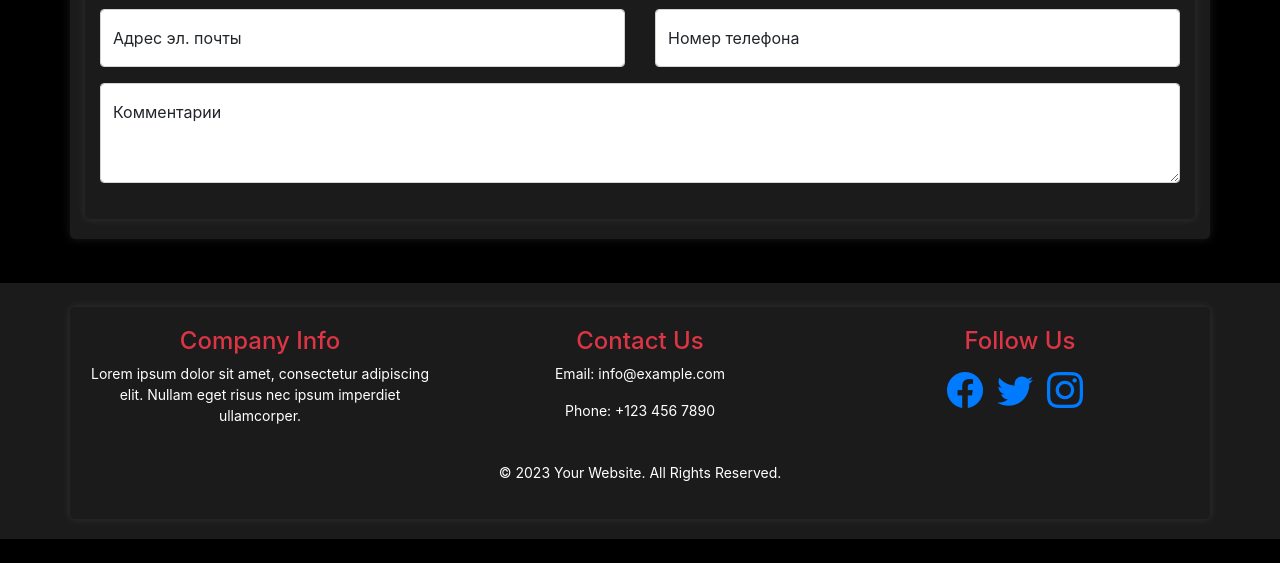
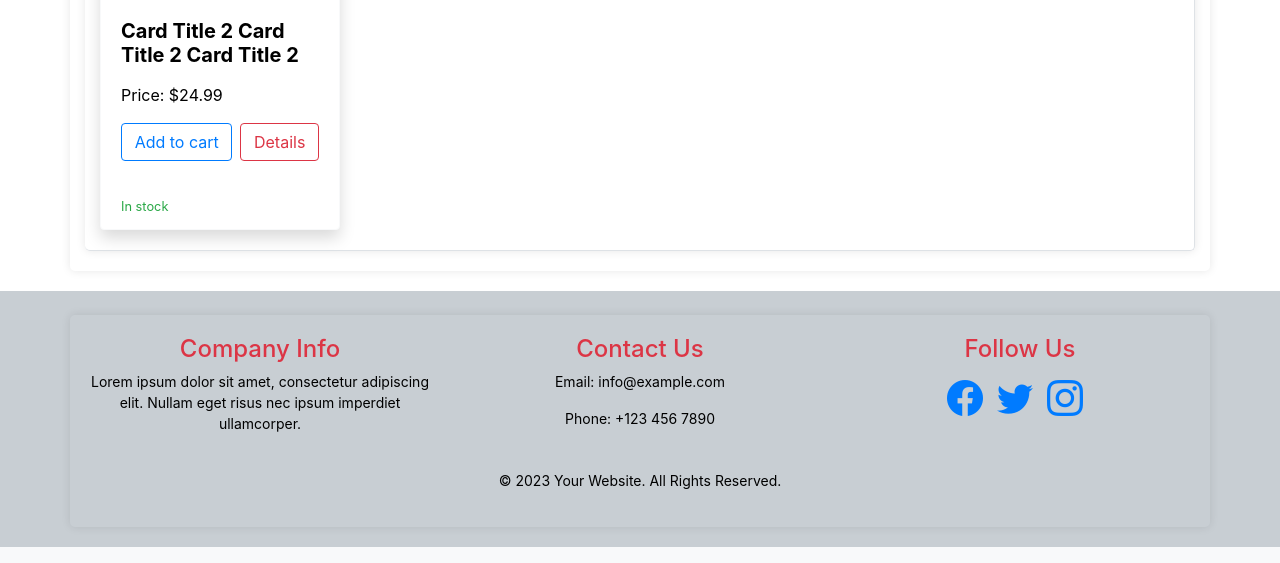
Before and after one commit to Slawik88/IESA__, a Django app: page / in a window 1280 px wide. Shown: the part 2543-3106 px from the top of the page. Run offline with Django 4.2, Linux system fonts and the light colour scheme; some libraries are stand-ins or nearby versions.

Commit message:
main_page finis

```diff
--- a/IESA/mainApp/templates/mainApp/base.html
+++ b/IESA/mainApp/templates/mainApp/base.html
@@ -1,5 +1,3 @@
-{% load static %}
-
 <!DOCTYPE html>
 <html lang="en">
   <head>
@@ -9,12 +7,11 @@
     <link href="https://cdn.jsdelivr.net/npm/bootstrap-icons@1.18.0/font/bootstrap-icons.css" rel="stylesheet" />
     <link href="https://fonts.googleapis.com/css2?family=Roboto:wght@400;700&display=swap" rel="stylesheet" />
     {% block links %}
-
     {% endblock %}
     <style>
       body {
-        background-color: #121212; /* black background */
-        color: #ffffff; /* white text */
+        background-color: #ffffff; /* white background */
+        color: #000000; /* black text */
         font-family: 'Roboto', sans-serif; /* Google Font Roboto */
         display: flex;
         flex-direction: column;
@@ -23,8 +20,8 @@
       }
 
       header {
-        background-color: #000; /* black header */
-        box-shadow: 0 4px 2px -2px #1b1b1b; /* dark background shadow */
+        background-color: #f8f9fa; /* light gray header */
+        box-shadow: 0 4px 2px -2px #c8ced3; /* light gray background shadow */
         transition: background-color 0.5s ease-in-out; /* smooth color transition */
       }
 
@@ -38,7 +35,7 @@
       }
 
       .navbar-toggler-icon {
-        background-color: #fff;
+        background-color: #000;
       }
 
       main {
@@ -47,8 +44,8 @@
       }
 
       footer {
-        background-color: #1b1b1b; /* dark footer */
-        color: #fff;
+        background-color: #c8ced3; /* light gray footer */
+        color: #000000;
         padding: 20px;
         text-align: center;
         font-size: 14px;
@@ -63,17 +60,16 @@
       }
 
       .btn-outline-light {
-        color: #fff; /* white text */
-        border-color: #fff;
+        color: #000000; /* black text */
+        border-color: #000000;
         font-size: 20px; /* increase font size */
         padding: 5px 10px; /* increase padding */
       }
 
       .container {
-        background-color: #1b1b1b; /* dark container background */
         padding: 20px;
         border-radius: 5px;
-        box-shadow: 0 0 10px rgba(255, 255, 255, 0.1); /* white shadow */
+        box-shadow: 0 0 10px rgba(0, 0, 0, 0.1); /* gray shadow */
       }
 
       /* Center the navigation and increase font size */
@@ -103,10 +99,11 @@
       .footer-icon {
         font-size: 36px;
         margin-right: 10px;
+      }
 
-      }
       .dropdown-item:hover {
-        background-color: #343a40; /* Измените цвет фона при ховере на пункте меню */
+        background-color: #dc3545; /* red on hover */
+        color: #ffffff; /* white text on hover */
       }
 
       #header_button_right {
@@ -115,94 +112,99 @@
       #header_cart {
         margin-left: 2%;
       }
+
+
       {% block styles %}
       {% endblock styles %}
     </style>
     <title>Document</title>
   </head>
-  <body class="bg-black">
-    <div class="container-fluid p-0 ">
-      <nav class="navbar navbar-expand-lg navbar-dark bg-dark">
-        <div class="container-fluid ">
-            <a class="navbar-brand fs-1 text fs-2 " href="#">IESA</a>
-          <button class="navbar-toggler" type="button" data-bs-toggle="collapse" data-bs-target="#navbarSupportedContent" aria-controls="navbarSupportedContent" aria-expanded="false" aria-label="Toggle navigation"><span class="navbar-toggler-icon"></span></button>
-          <div class="collapse navbar-collapse" id="navbarSupportedContent">
-            <ul class="navbar-nav me-auto mb-2 mb-lg-0">
+  <body class="mainapp-body">
+    <div class="container-fluid p-0 bg-white">
+      <nav class="navbar navbar-expand-lg navbar-light bg-light mainapp-header">
+        <div class="container-fluid">
+          <a class="navbar-brand fs-1 text fs-2 mainapp-navbar-brand-img" href="#">IESA</a>
+          <button class="navbar-toggler" type="button" data-bs-toggle="collapse" data-bs-target="#navbarSupportedContent"
+            aria-controls="navbarSupportedContent" aria-expanded="false" aria-label="Toggle navigation">
+            <span class="navbar-toggler-icon mainapp-navbar-toggler-icon"></span>
+          </button>
+          <div class="collapse navbar-collapse mainapp-nav" id="navbarSupportedContent">
+            <ul class="navbar-nav me-auto mb-2 mb-lg-0 link-offset-2-hover">
               <li class="nav-item">
-                <a class="nav-link" href="#">Home</a>
-              </li>
-              <li class="nav-item">
-                <a class="nav-link" href="#">Contacts</a>
+                <a class="nav-link" href="{% url "home_page" %}">Home</a>
               </li>
               <li class="nav-item dropdown">
-                <a class="nav-link dropdown-toggle navbar-dark" href="#" role="button" data-bs-toggle="dropdown" aria-expanded="false">Les Cours</a>
-                <ul class="dropdown-menu bg-dark">
+                <a class="nav-link dropdown-toggle" href="#" role="button" data-bs-toggle="dropdown" aria-expanded="false">Courses</a>
+                <ul class="dropdown-menu">
                   <li>
-                    <a class="dropdown-item text-light" href="#">Cours Kids 4-6 ans</a>
+                    <a class="dropdown-item text-dark" href="#">Boxing course</a>
                   </li>
                   <li>
-                    <a class="dropdown-item text-light" href="#">Cours enfants 7-15 ans</a>
+                    <a class="dropdown-item text-dark" href="#">Chess course</a>
                   </li>
                   <li>
-                    <a class="dropdown-item text-light" href="#">Cours en groupe abuletes</a>
+                    <a class="dropdown-item text-dark" href="#">Robotics course</a>
                   </li>
                   <li>
-                    <a class="dropdown-item text-light" href="#">Cours semi-privé</a>
+                    <a class="dropdown-item text-dark" href="#">Diving course</a>
                   </li>
                   <li>
-                    <hr class="dropdown-divider"/>
+                    <hr class="dropdown-divider" />
                   </li>
                   <li>
-                    <a class="dropdown-item text-light" href="#">Autre</a>
+                    <a class="dropdown-item text-dark" href="#">Autre</a>
                   </li>
                 </ul>
+              </li>
               <li class="nav-item">
                 <a class="nav-link" href="#">Stages</a>
               </li>
               <li class="nav-item dropdown">
-                    <a class="nav-link dropdown-toggle navbar-dark" href="#" role="button" data-bs-toggle="dropdown" aria-expanded="false">About Sports</a>
-                    <ul class="dropdown-menu bg-dark">
+                <a class="nav-link dropdown-toggle" href="#" role="button" data-bs-toggle="dropdown" aria-expanded="false">About Sports</a>
+                <ul class="dropdown-menu">
                   <li>
-                        <a class="dropdown-item text-light" href="#">Box</a>
+                    <a class="dropdown-item text-dark" href="#">Box</a>
                   </li>
                   <li>
-                        <a class="dropdown-item text-light" href="#">Karate</a>
+                    <a class="dropdown-item text-dark" href="#">Karate</a>
                   </li>
                   <li>
-                        <a class="dropdown-item text-light" href="#">Chess</a>
+                    <a class="dropdown-item text-dark" href="#">Chess</a>
                   </li>
                   <li>
-                        <a class="dropdown-item text-light" href="#">Cours semi-privé</a>
+                    <a class="dropdown-item text-dark" href="#">Cours semi-privé</a>
                   </li>
                   <li>
-                        <hr class="dropdown-divider"/>
+                    <hr class="dropdown-divider" />
                   </li>
                   <li>
-                        <a class="dropdown-item text-light" href="#">Autre</a>
+                    <a class="dropdown-item text-dark" href="#">The rest</a>
                   </li>
                 </ul>
+              </li>
               <li class="nav-item">
                 <a class="nav-link" href="#">About Us</a>
               </li>
-              </li>
             </ul>
             <form class="d-flex mr-auto" role="search">
-              <input class="form-control me-2" type="search" placeholder="Поиск" aria-label="Поиск" />
-              <button class="btn btn-outline-success" type="submit">Поиск</button>
+              <input class="form-control me-2 focus-ring-danger" type="search" placeholder="Search" aria-label="Search" />
+              <button class="btn btn-outline-primary" type="submit">Search</button>
             </form>
 
-            <div class="btn-group ml-3" id="header_button_right" role="group" aria-label="Группа кнопок с вложенным раскрывающимся списком">
+            <div class="btn-group ml-3" id="header_button_right" role="group" aria-label="Button group with nested dropdown">
               <div class="btn-group" role="group" aria-label="Basic outlined example">
                 <button type="button" class="btn btn-outline-primary">Sign In</button>
-                <button type="button" class="btn btn-outline-primary">Sign Up</button>
+                <button type="button" class="btn btn-outline-danger">Sign Up</button>
               </div>
             </div>
-            <button type="button" class="btn btn-outline-dark " id="header_cart">
+            <button type="button" class="btn btn-outline-secondary" id="header_cart">
 
-                <svg xmlns="http://www.w3.org/2000/svg" width="25" height="25" fill="currentColor" color='white' class="bi bi-cart2" viewBox="0 0 16 16">
-                    <path d="M0 2.5A.5.5 0 0 1 .5 2H2a.5.5 0 0 1 .485.379L2.89 4H14.5a.5.5 0 0 1 .485.621l-1.5 6A.5.5 0 0 1 13 11H4a.5.5 0 0 1-.485-.379L1.61 3H.5a.5.5 0 0 1-.5-.5zM3.14 5l1.25 5h8.22l1.25-5H3.14zM5 13a1 1 0 1 0 0 2 1 1 0 0 0 0-2zm-2 1a2 2 0 1 1 4 0 2 2 0 0 1-4 0zm9-1a1 1 0 1 0 0 2 1 1 0 0 0 0-2zm-2 1a2 2 0 1 1 4 0 2 2 0 0 1-4 0z"/>
+              <svg class="text-black-50" xmlns="http://www.w3.org/2000/svg" width="25" height="25" fill="currentColor" color='white'
+                class="bi bi-cart2 text-info" viewBox="0 0 16 16">
+                <path
+                  d="M0 2.5A.5.5 0 0 1 .5 2H2a.5.5 0 0 1 .485.379L2.89 4H14.5a.5.5 0 0 1 .485.621l-1.5 6A.5.5 0 0 1 13 11H4a.5.5 0 0 1-.485-.379L1.61 3H.5a.5.5 0 0 1-.5-.5zM3.14 5l1.25 5h8.22l1.25-5H3.14zM5 13a1 1 0 1 0 0 2 1 1 0 0 0 0-2zm-2 1a2 2 0 1 1 4 0 2 2 0 0 1-4 0zm9-1a1 1 0 1 0 0 2 1 1 0 0 0 0-2zm-2 1a2 2 0 1 1 4 0 2 2 0 0 1-4 0z" />
               </svg>
-                <span class="badge text-bg-secondary">0</span>
+              <span class="badge text-info">0</span>
             </button>
           </div>
         </div>
@@ -216,7 +218,9 @@
         </div>
       </main>
     </div>
-    <footer class="pt-4 my-4">
+
+
+    <footer class="pt-4">
       <div class="container">
         <div class="row">
           <div class="col-md-4 footer-block">
@@ -240,7 +244,6 @@
     </footer>
 
     {% block js %}
-
     {% endblock %}
     <script src="https://cdn.jsdelivr.net/npm/bootstrap@5.3.1/dist/js/bootstrap.bundle.min.js" integrity="sha384-HwwvtgBNo3bZJJLYd8oVXjrBZt8cqVSpeBNS5n7C8IVInixGAoxmnlMuBnhbgrkm" crossorigin="anonymous"></script>
 
--- a/IESA/mainApp/templates/mainApp/index.html
+++ b/IESA/mainApp/templates/mainApp/index.html
@@ -12,10 +12,14 @@
     <script src="https://stackpath.bootstrapcdn.com/bootstrap/4.3.1/js/bootstrap.min.js"></script>
   {% endblock %}
   {% block styles %}
-  <style>
+    <style>
+      .line-height-2 {
+        line-height: 2;
+      }
 
-  </style>
+    </style>
   {% endblock %}
+
   <div id="carouselExampleCaptions" class="carousel slide" data-bs-ride="carousel" data-bs-touch="true">
     <div class="carousel-indicators">
       <button type="button" data-bs-target="#carouselExampleCaptions" data-bs-slide-to="0" class="active" aria-current="true" aria-label="Slide 1"></button>
@@ -56,10 +60,10 @@
   </div>
 
   <div class="container mt-5">
-    <h2 class="text-center mb-4">About Us</h2>
+    <h2 class="text-center mb-4 text-danger">About Us</h2>
     <div class="row row-cols-1 row-cols-md-3 g-4">
       <div class="col">
-        <div class="card h-100 bg-dark text-white">
+        <div class="card h-100 ">
           <img src="https://deih43ym53wif.cloudfront.net/ice-climbing-shutterstock_585400241.jpg_6f44d4b97d.jpg" class="card-img-top img-fluid" alt="Extreme Sports" />
           <div class="card-body d-flex flex-column">
             <h5 class="card-title">Extreme Sports</h5>
@@ -68,7 +72,7 @@
         </div>
       </div>
       <div class="col">
-        <div class="card h-100 bg-dark text-white">
+        <div class="card h-100 ">
           <img src="https://patch.com/img/cdn20/users/22908971/20180330/011059/styles/raw/public/processed_images/shutterstock_523820524-1522429848-9977.jpg" class="card-img-top img-fluid" alt="Chess Courses" />
           <div class="card-body d-flex flex-column">
             <h5 class="card-title">Chess Courses</h5>
@@ -77,7 +81,7 @@
         </div>
       </div>
       <div class="col">
-        <div class="card h-100 bg-dark text-white">
+        <div class="card h-100">
           <img src="https://brookwood.edu/wp-content/uploads/2019/06/hands-in-circle.jpg" class="card-img-top img-fluid" alt="Innovative Workshops" />
           <div class="card-body d-flex flex-column">
             <h5 class="card-title">Inclusive Community</h5>
@@ -88,7 +92,7 @@
     </div>
   </div>
 
-  <div class="container mt-5 border-start border-light-subtle">
+  <div class="container mt-5 border-start border-light-subtle border-top">
     <div style="background-color: #1B1B1B;" class="jumbotron text-center text-white p-4 rounded">
       <h1 class="display-3 text-danger">Art Martial et Self Défense</h1>
       <p class="lead">“Connaître les autres relève de l’intelligence, se connaître soi-même est la vraie sagesse. Dominer les autres relève de la force, se maîtriser soi-même est le vrai pouvoir”</p>
@@ -96,14 +100,14 @@
 
     <div class="row mt-4">
       <div class="col-md-6">
-        <p class="font-italic text-white">L’école de Ju-Kenpo Karaté Jitsu propose des cours pour les adultes et les enfants dès 5 ans. Nous enseignons le Ju-kenpo Karaté Jitsu, ainsi que le Kajukenbo à tous ceux qui souhaitent partager ces moments d’apprentissage, d’échange et de découverte de soi-même.</p>
-        <p class="text-primary">
-          <i class="bi bi-check-circle"></i> A travers notre art martial, vous trouverez un enseignement basé sur le développement personnel, physique, et le respect.
+        <p class="font-italic text-black">L’école de Ju-Kenpo Karaté Jitsu propose des cours pour les adultes et les enfants dès 5 ans. Nous enseignons le Ju-kenpo Karaté Jitsu, ainsi que le Kajukenbo à tous ceux qui souhaitent partager ces moments d’apprentissage, d’échange et de découverte de soi-même.</p>
+        <p class="text-black">
+          <i class="bi bi-check-circle text-black"></i> A travers notre art martial, vous trouverez un enseignement basé sur le développement personnel, physique, et le respect.
         </p>
-        <p class="text-success">
+        <p class="text-black">
           <i class="bi bi-check-circle"></i> Pour les plus jeunes, les cours de Ju-Kenpo Karaté Jitsu permettront de mieux appréhender leur environnement ainsi que d’améliorer leur coordination par des techniques simples.
         </p>
-        <p class="text-warning">
+        <p class="text-black">
           <i class="bi bi-check-circle"></i> Pour les pratiquants plus expérimentés, des techniques avancées et plus complexes seront enseignées dans la voie d’un accomplissement personnel et martial.
         </p>
       </div>
@@ -114,58 +118,30 @@
     </div>
   </div>
 
-  <div class="container mt-5">
-    <h2 class="text-center mb-4">Разблокируй свой потенциал</h2>
 
-    <div class="row">
-      <div class="col-md-6">
-        <div class="mb-3">
-          <div class="form-floating">
-            <input type="text" class="form-control bg-body" id="floatingInputFirstName" placeholder="Имя" required />
-            <label for="floatingInputFirstName">Имя</label>
+  <div class="container border-bottom border-right">
+    <!-- Блок с карточками -->
+    <div class="row row-cols-4 g-4">
+      <div class="col">
+        <div class="card h-100 text-light border-light shadow" style="width: 240px; transition: transform 0.2s;">
+          <img src="https://images.wallpaperscraft.ru/image/single/ozero_les_sneg_130421_1920x1080.jpg" class="card-img-top" alt="..." style="max-height: 200px; object-fit: cover;" />
+          <div class="card-body d-flex flex-column">
+            <h5 class="card-title text-black fw-bold fs-5 mb-3">Card Title 2 Card Title 2 Card Title 2</h5>
+            <!-- Цена внизу блока .card-body -->
+            <div class="mt-auto text-black  fs-6 mb-3">Price: $24.99</div>
+
+            <!-- Кнопки "Buy" и "Details" -->
+            <div class="d-flex justify-content-between">
+              <button type="button" class="btn btn-outline-primary flex-grow-1 me-2">Add to cart</button>
+              <button type="button" class="btn btn-outline-danger flex-grow-1">Details</button>
+            </div>
+          </div>
+          <div class="card-footer bg-transparent border-top-0">
+            <small class="text-success">In stock</small>
           </div>
         </div>
       </div>
-
-      <div class="col-md-6">
-        <div class="mb-3">
-          <div class="form-floating">
-            <input type="text" class="form-control" id="floatingInputLastName" placeholder="Фамилия" required />
-            <label for="floatingInputLastName">Фамилия</label>
-          </div>
-        </div>
-      </div>
-    </div>
-
-    <div class="row">
-      <div class="col-md-6">
-        <div class="mb-3">
-          <div class="form-floating">
-            <input type="email" class="form-control" id="floatingInputEmail" placeholder="name@example.com" required />
-            <label for="floatingInputEmail">Адрес эл. почты</label>
-          </div>
-        </div>
-      </div>
-
-      <div class="col-md-6">
-        <div class="mb-3">
-          <div class="form-floating">
-            <input type="tel" class="form-control" id="floatingInputPhone" placeholder="Номер телефона" required />
-            <label for="floatingInputPhone">Номер телефона</label>
-          </div>
-        </div>
-      </div>
-    </div>
-
-    <div class="row">
-      <div class="col-md-12">
-        <div class="mb-3">
-          <div class="form-floating">
-            <textarea class="form-control" placeholder="Оставьте комментарий здесь" id="floatingTextarea" style="height: 100px"></textarea>
-            <label for="floatingTextarea">Комментарии</label>
-          </div>
-        </div>
-      </div>
+      <!-- Добавьте еще карточек по аналогии -->
     </div>
   </div>
 
```
Also changed, not shown: IESA/db.sqlite3. Lines whose indentation alone changed are shown as unchanged.
